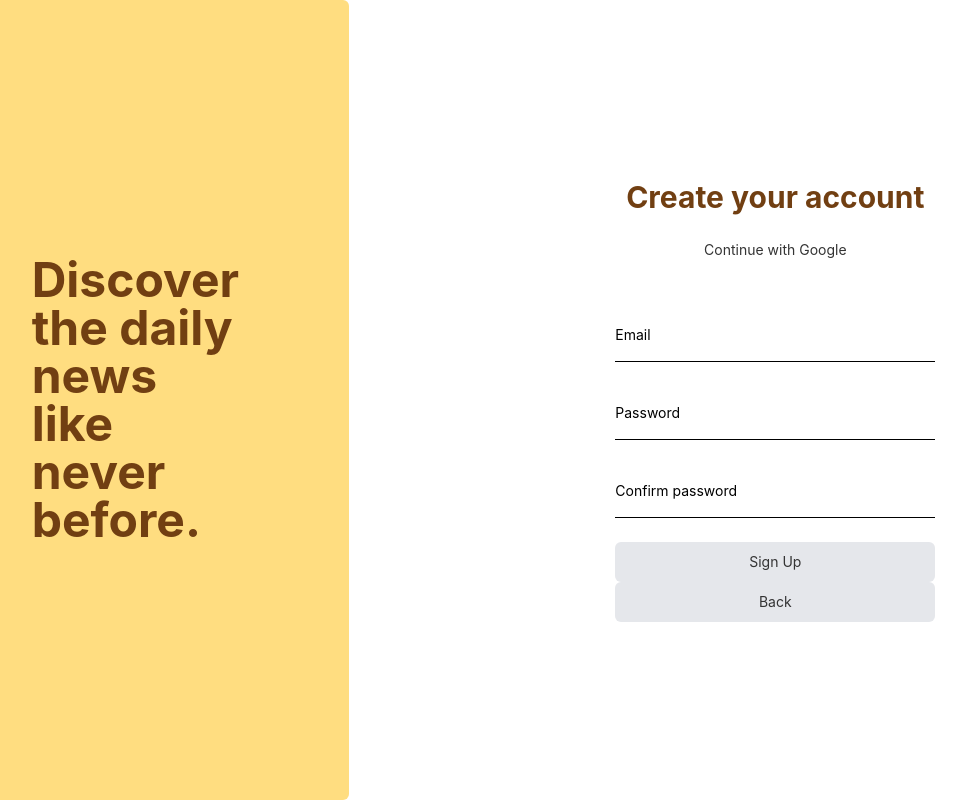
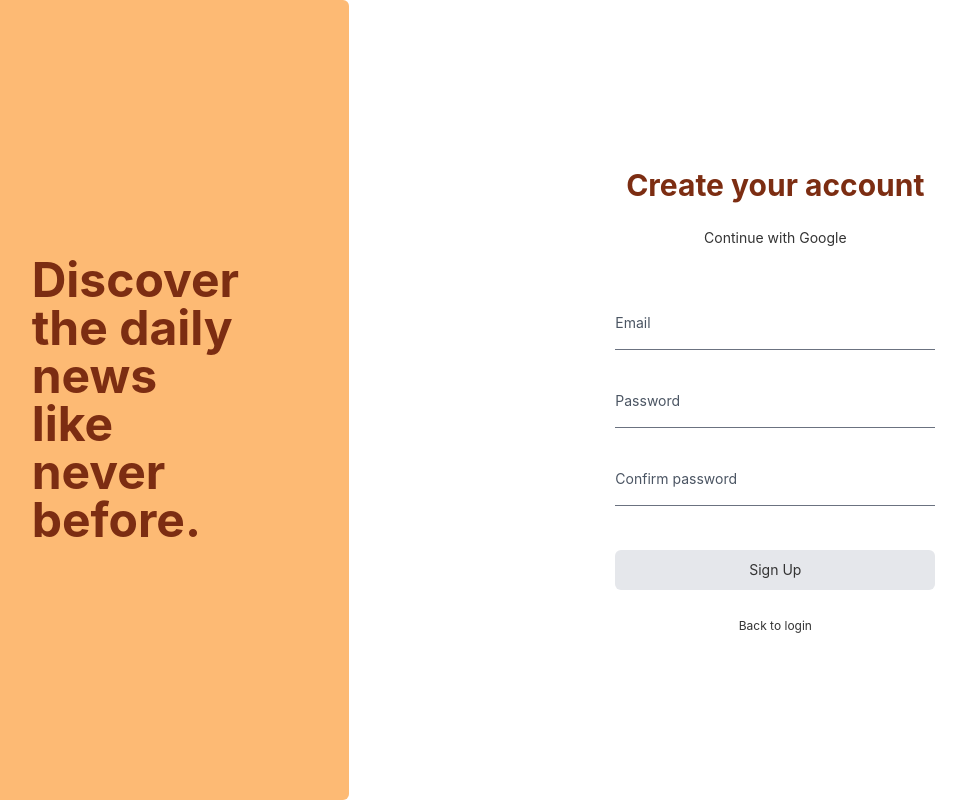
Before and after one commit to tarazoelee/capstone, a React (Create React App) app in the folder client/: page /signup in a window 1280 px wide. Shown: the whole page, without its empty margins (78-1044 px from the left). Built offline with nearby package versions, Linux system fonts and the light colour scheme; no server answers.

Commit message:
login styling

```diff
--- a/client/src/components/Login.js
+++ b/client/src/components/Login.js
@@ -70,24 +70,27 @@ export default function Login() {
 
   return (
     <div className="flex h-full">
-      <div className="flex flex-col w-1/3 items-center justify-center rounded-r-md bg-[#ffdd80]">
-        <div className="font-bold text-5xl px-32 text-yellow-900">
+      <div className="flex flex-col w-1/3 items-center justify-center rounded-r-md bg-orange-300">
+        <div className="font-bold text-5xl px-32 text-orange-900 leading-">
           {" "}
           Discover the daily news like never before.
         </div>
       </div>
       <div className="flex flex-col w-2/3 gap-6 justify-center items-center">
-        <div className="font-bold text-3xl text-yellow-900">
+        <div className="font-bold text-3xl text-orange-900">
           Welcome to DailyBytes
         </div>
         <div>
           {" "}
-          <GoogleButton onClick={handleGoogleSignIn} />
+          <GoogleButton
+            onClick={handleGoogleSignIn}
+            type="dark"
+          />
         </div>
         <div> {error}</div>
         <div className="flex flex-col">
           <input
-            className="mb-6 bg-none border-b border-black w-80 placeholder:text-black py-4"
+            className="mb-6 bg-none border-b border-gray-500 w-80 placeholder:text-gray-600 py-4"
             type="text"
             placeholder="Email"
             name="username"
@@ -95,7 +98,7 @@ export default function Login() {
             required
           />
           <input
-            className="mb-6 border-b border-black placeholder:text-black py-4"
+            className="mb-6 border-b border-gray-500 placeholder:text-gray-600 py-4"
             type="password"
             placeholder="Password"
             name="password"
@@ -110,7 +113,7 @@ export default function Login() {
           >
             Login
           </button>
-          <div className="text-center mt-2 text-xs">
+          <div className="text-center mt-3 text-xs text-gray-600">
             Don't have an account?{" "}
             <a href="/signup" className="underline underline-offset-2">
               Sign Up
@@ -118,25 +121,6 @@ export default function Login() {
           </div>
         </div>
       </div>
-      {
-        <form action="">
-          <input
-            type="text"
-            placeholder="name"
-            value={name}
-            onChange={(e) => setName(e.target.value)}
-          />
-          <input
-            type="email"
-            placeholder="email"
-            value={email}
-            onChange={(e) => setEmail(e.target.value)}
-          />
-          <button type="submit" onClick={handleOnSubmit}>
-            submit
-          </button>
-        </form>
-      }
     </div>
   );
 }
--- a/client/src/components/Signup.js
+++ b/client/src/components/Signup.js
@@ -52,21 +52,21 @@ export default function Signup() {
   }
   return (
     <div className="flex h-full">
-      <div className="flex flex-col w-1/3 items-center justify-center rounded-r-md bg-[#ffdd80]">
-        <div className="font-bold text-5xl px-32 text-yellow-900">
+      <div className="flex flex-col w-1/3 items-center justify-center rounded-r-md bg-orange-300">
+        <div className="font-bold text-5xl px-32 text-orange-900">
           {" "}
           Discover the daily news like never before.
         </div>
       </div>
       <div className="flex flex-col w-2/3 gap-6 justify-center items-center">
-        <div className="font-bold text-3xl text-yellow-900">
+        <div className="font-bold text-3xl text-orange-900">
           Create your account
         </div>
         <div>Continue with Google</div>
         <div> {error}</div>
         <div className="flex flex-col">
           <input
-            className="mb-6 bg-none border-b border-black w-80 placeholder:text-black py-4"
+            className="mb-6 bg-none border-b border-gray-500 w-80 placeholder:text-gray-600  py-4"
             type="text"
             placeholder="Email"
             name="email"
@@ -74,7 +74,7 @@ export default function Signup() {
             required
           />
           <input
-            className="mb-6 bg-none border-b border-black w-80 placeholder:text-black py-4"
+            className="mb-6 bg-none border-b border-gray-500 w-80 placeholder:text-gray-600  py-4"
             type="password"
             placeholder="Password"
             name="password"
@@ -82,7 +82,7 @@ export default function Signup() {
             required
           />{" "}
           <input
-            className="mb-6 bg-none border-b border-black w-80 placeholder:text-black py-4"
+            className="mb-6 bg-none border-b border-gray-500 w-80 placeholder:text-gray-600  py-4"
             type="password"
             placeholder="Confirm password"
             name="confirmPassword"
@@ -90,7 +90,7 @@ export default function Signup() {
             required
           />{" "}
           <button
-            className="bg-gray-200 h-10 text-sm rounded-md hover:bg-gray-300 ease-linear transition duration-100"
+            className="bg-gray-200 h-10 text-sm rounded-md hover:bg-gray-300 ease-linear transition duration-100 my-5"
             type="submit"
             onClick={handleSubmit}
             disabled={loading}
@@ -98,11 +98,11 @@ export default function Signup() {
             Sign Up
           </button>
           <button
-            className="bg-gray-200 h-10 text-sm rounded-md hover:bg-gray-300 ease-linear transition duration-100"
+            className="text-center mt-2 text-xs hover:text-gray-800 ease-linear transition duration-100"
             type="submit"
             onClick={goBack}
           >
-            Back
+            Back to login
           </button>
         </div>
       </div>
```
